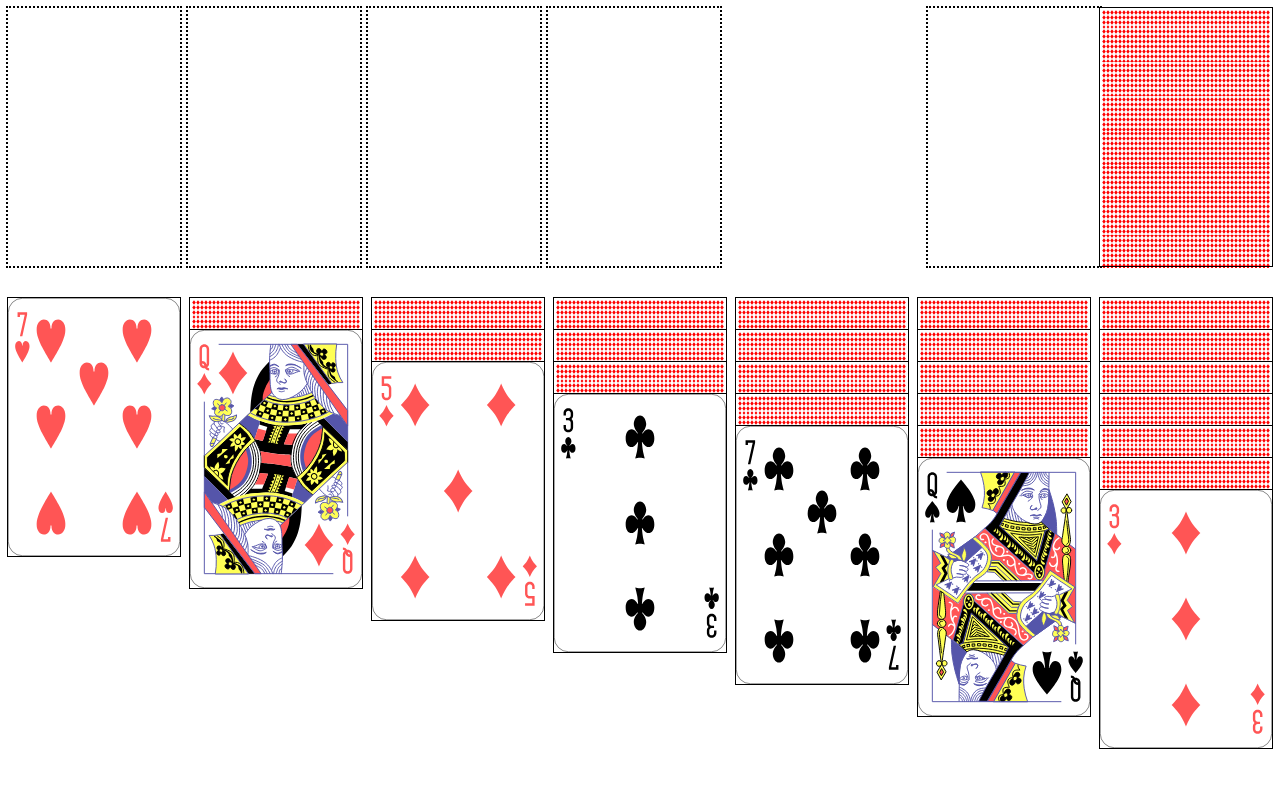
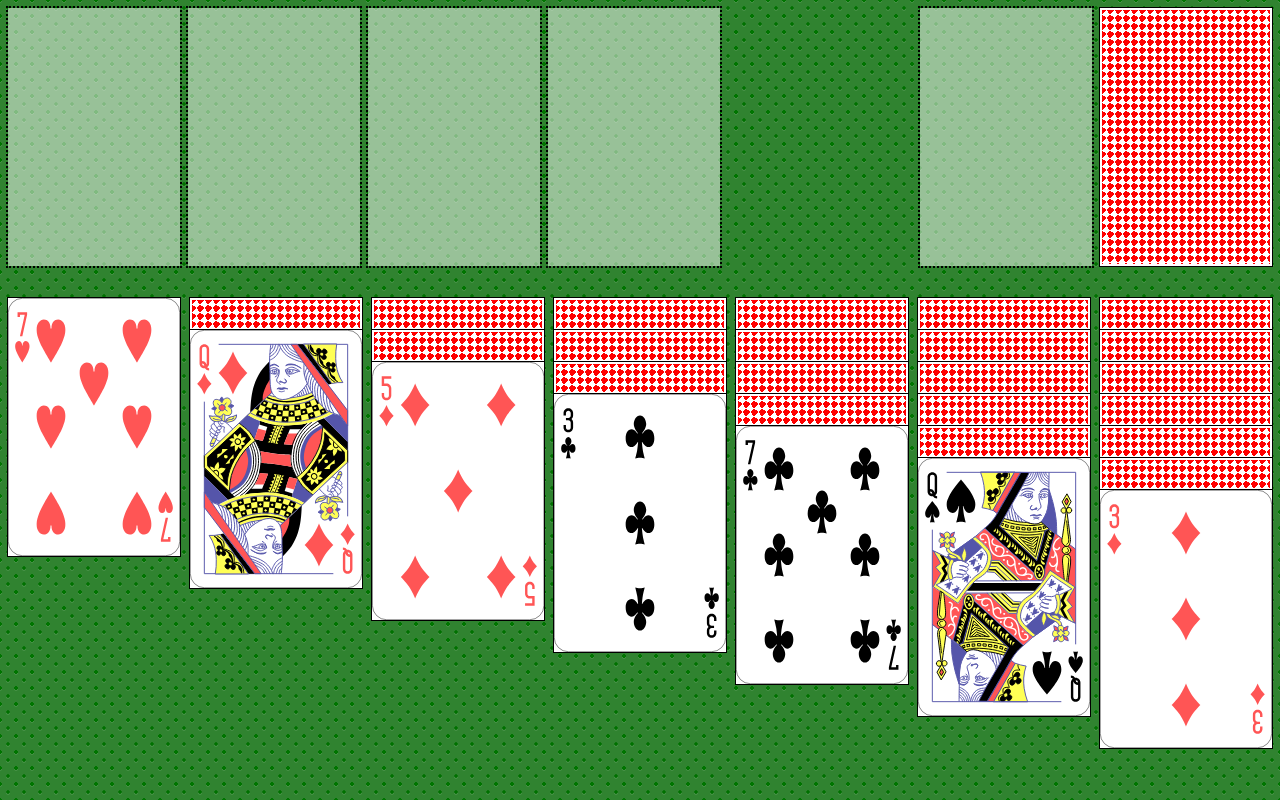
Before and after one commit to xDivisionByZerox/solitare, an Angular app: page /play in a window 1280 px wide. Built offline with nearby package versions, Linux system fonts and the light colour scheme.

Commit message:
refactor: give design to table and cards

```diff
--- a/src/app/components/card-pile/card-pile.component.ts
+++ b/src/app/components/card-pile/card-pile.component.ts
@@ -21,6 +21,7 @@ import { PlayCard } from '../../models/card';
       outline-color: black;
       outline-style: dotted;
       position: relative;
+      background: rgba(255, 255, 255, 0.5);
     }
 
     app-play-card {
--- a/src/app/components/play-card/play-card.component.ts
+++ b/src/app/components/play-card/play-card.component.ts
@@ -31,18 +31,21 @@ import { PlayCard } from '../../models/card';
     }
 
     .card-back {
-      padding: 2px;
       max-height: 100%;
       max-width: 100%;
       height: 100%;
     }
 
     .card-back-background {
-      background-image: url('/cards/backgrounds/diamond.svg');
+      --spacing: 2px;
+      --size: 8px;
+      background-image: linear-gradient(45deg, #ff0000 25%, transparent 25%, transparent 75%, #ff0000 75%, #ff0000),
+        linear-gradient(-45deg, #ff0000 25%, transparent 25%, transparent 75%, #ff0000 75%, #ff0000);
+      background-size: var(--size) var(--size);
       background-repeat: repeat;
-      background-size: 4px;
-      height: 100%;
-      width: 100%;
+      margin: var(--spacing);
+      height: calc(100% - 2 * var(--spacing));
+      width: calc(100% - 2 * var(--spacing));
     }
   `,
 })
--- a/src/app/pages/game/game.component.css
+++ b/src/app/pages/game/game.component.css
@@ -5,6 +5,14 @@
   height: calc(100vh - 2 * var(--padding));
   padding: var(--padding);
   display: block;
+
+  background:
+    radial-gradient(#007100, 15%, transparent 16%) 0 0,
+    radial-gradient(#007500 15%, transparent 16%) 8px 8px,
+    radial-gradient(rgba(255, 255, 255, .1) 15%, transparent 20%) 0 1px,
+    radial-gradient(rgba(255, 255, 255, .1) 15%, transparent 20%) 8px 9px;
+  background-color: #308330;
+  background-size: 16px 16px;
 }
 
 #top-area {
--- a/src/app/pages/game/game.component.html
+++ b/src/app/pages/game/game.component.html
@@ -5,16 +5,25 @@
     }
   </div>
 
-  <div id="draw-area" style="display: flex">
-    <div class="active-draw-cards">
-      <app-card-pile [width]="cardWidth()" [cards]="state.activeDrawCards()" [mode]="'row'" (onCardClicked)="currentDrawCardAction($event)" />
-    </div>
+  <div id="draw-area" class="card-pile-row">
+    <app-card-pile
+      [width]="cardWidth()"
+      [cards]="state.activeDrawCards()"
+      [mode]="'row'"
+      (onCardClicked)="currentDrawCardAction($event)"
+    />
+
     <app-card-pile [width]="cardWidth()" [cards]="state.drawPile()" (click)="state.drawNextCards()" />
   </div>
 </div>
 
 <div id="play-area" class="card-pile-row">
   @for (cardPile of state.cardPiles; track $index) {
-    <app-card-pile [width]="cardWidth()" [cards]="cardPile()" [mode]="'column'" (onCardClicked)="tryToPlayCard($event, cardPile)" />
+    <app-card-pile
+      [width]="cardWidth()"
+      [cards]="cardPile()"
+      [mode]="'column'"
+      (onCardClicked)="tryToPlayCard($event, cardPile)"
+    />
   }
 </div>
```
Also changed, not shown: public/cards/backgrounds/diamond.svg (deleted).
